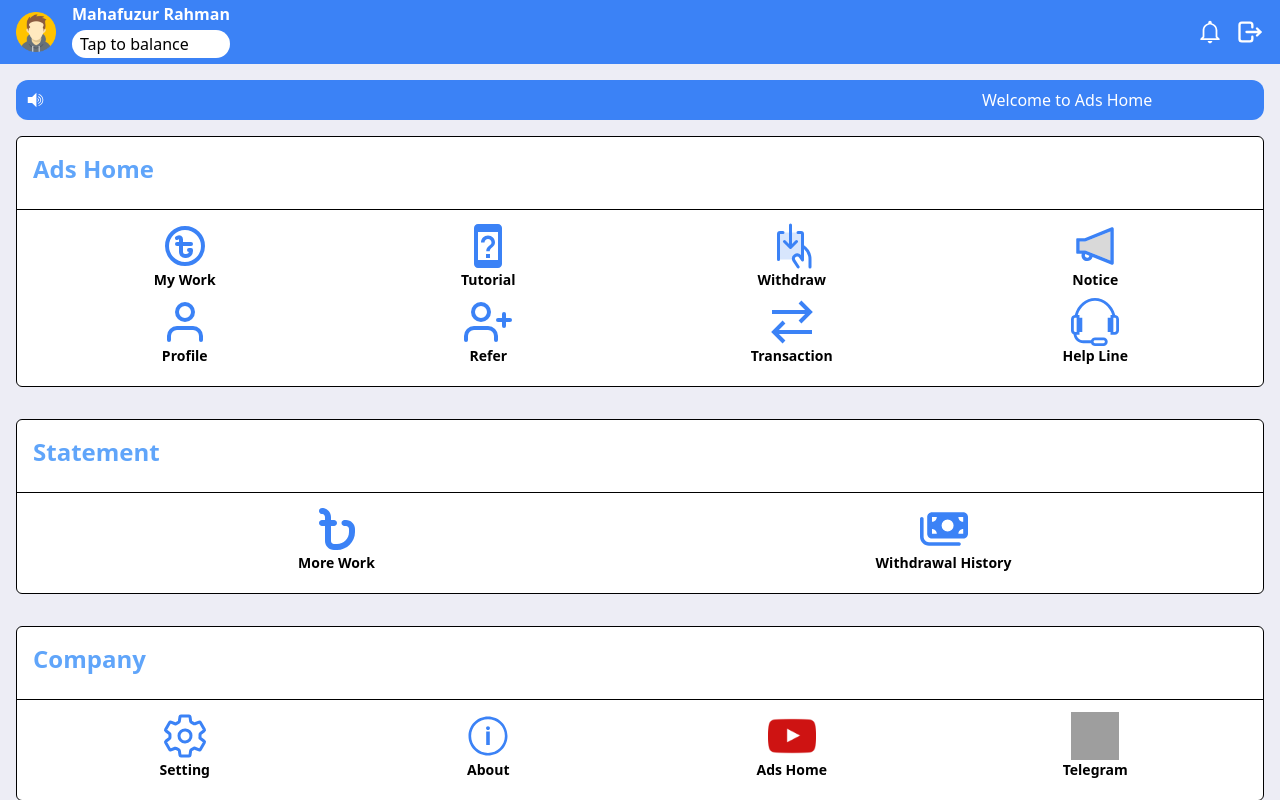
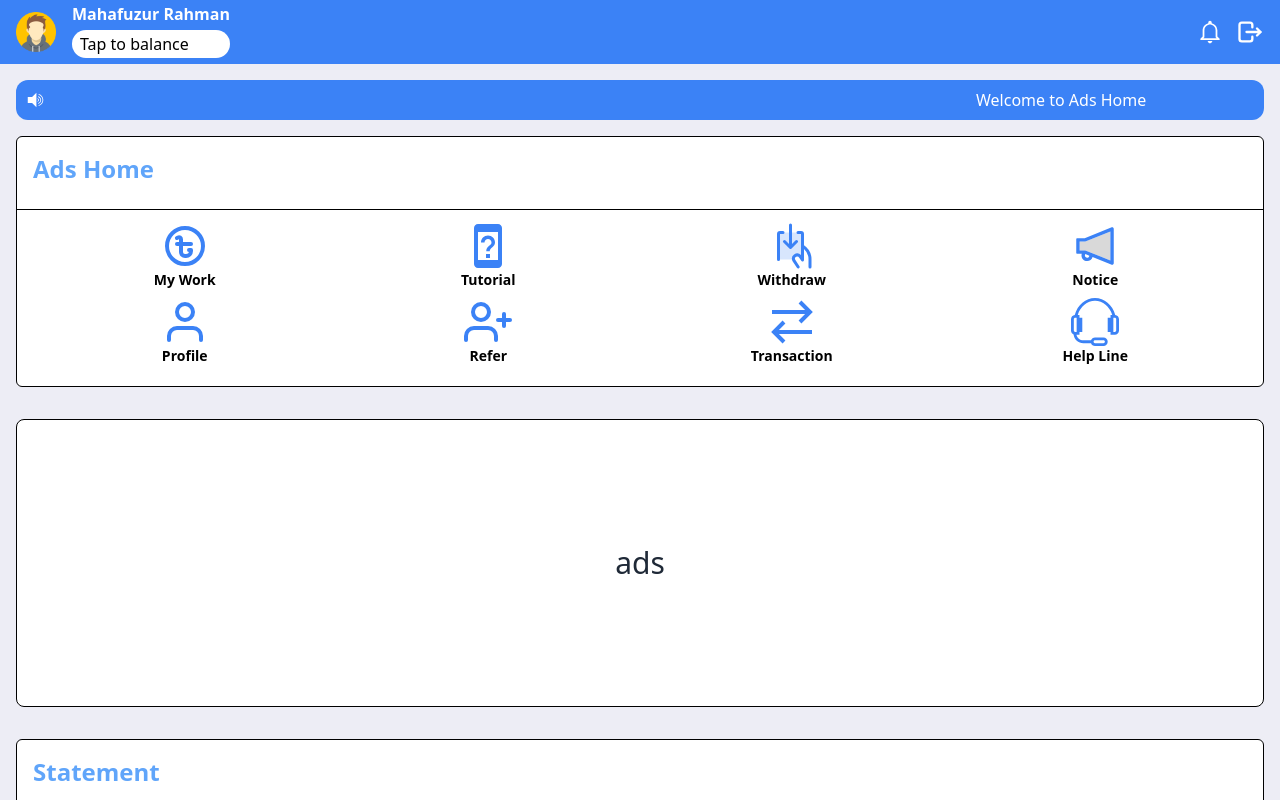
Before and after one commit to Md-Firoz-Mahmud-Nur/0414-Ads-Home, a React (Vite) app: page / in a window 1280 px wide. Shown: the top 800 px of the page. Built offline with nearby package versions, Linux system fonts and the light colour scheme; grey boxes are pictures that could not be loaded.

Commit message:
Add : Ads Space

```diff
--- /dev/null
+++ b/src/Components/Home/Ads.jsx
@@ -0,0 +1,5 @@
+const Ads = () => {
+  return <div className="container mx-auto p-4"> <div className="border border-black p-4 h-72 flex items-center justify-center text-3xl rounded-lg bg-white">ads </div></div>;
+};
+
+export default Ads;
--- a/src/Components/Home/Home.jsx
+++ b/src/Components/Home/Home.jsx
@@ -1,3 +1,4 @@
+import Ads from "./Ads";
 import AdsHome from "./AdsHome";
 import Company from "./Company";
 import Notice from "./Notice";
@@ -8,6 +9,7 @@ const Home = () => {
     <div className="min-h-[calc(100vh-64px)] bg-[#EDEDF5]">
       <Notice></Notice>
       <AdsHome></AdsHome>
+      <Ads></Ads>
       <Statement></Statement>
       <Company></Company>
     </div>
```
